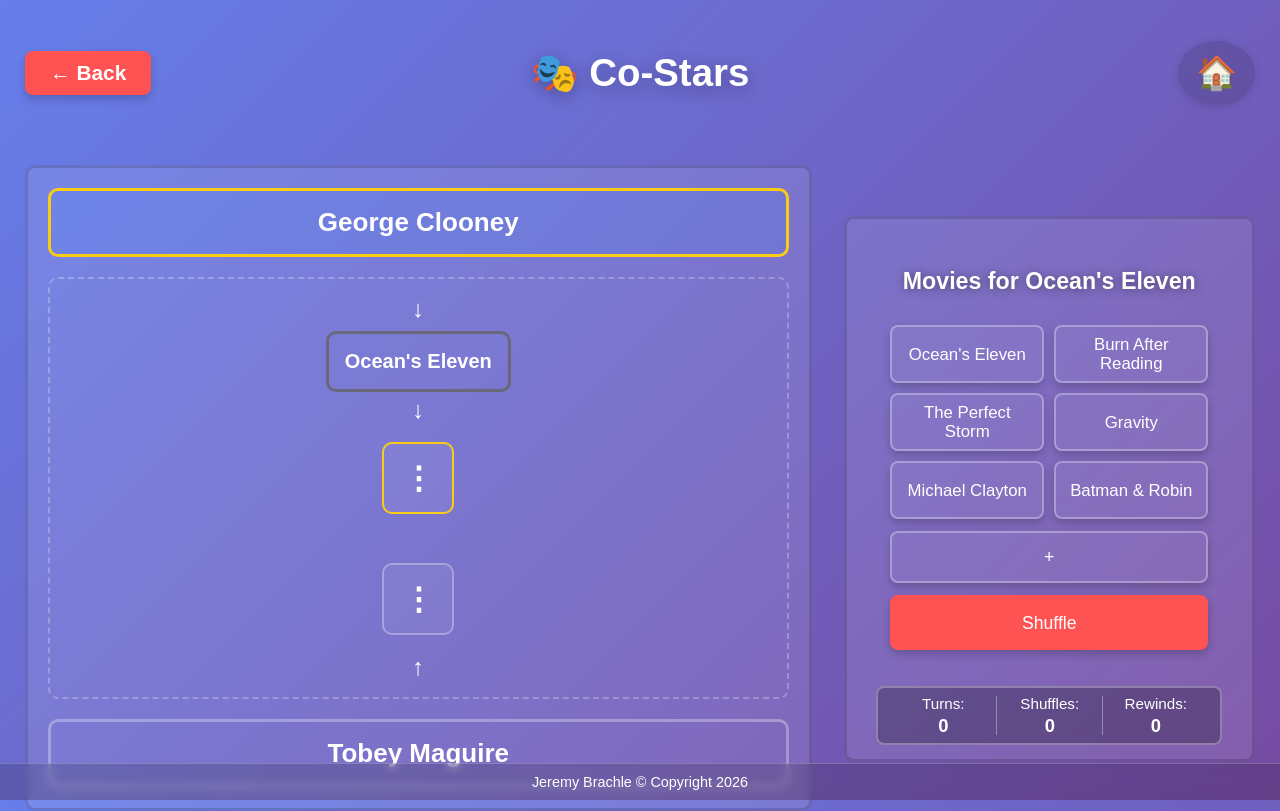
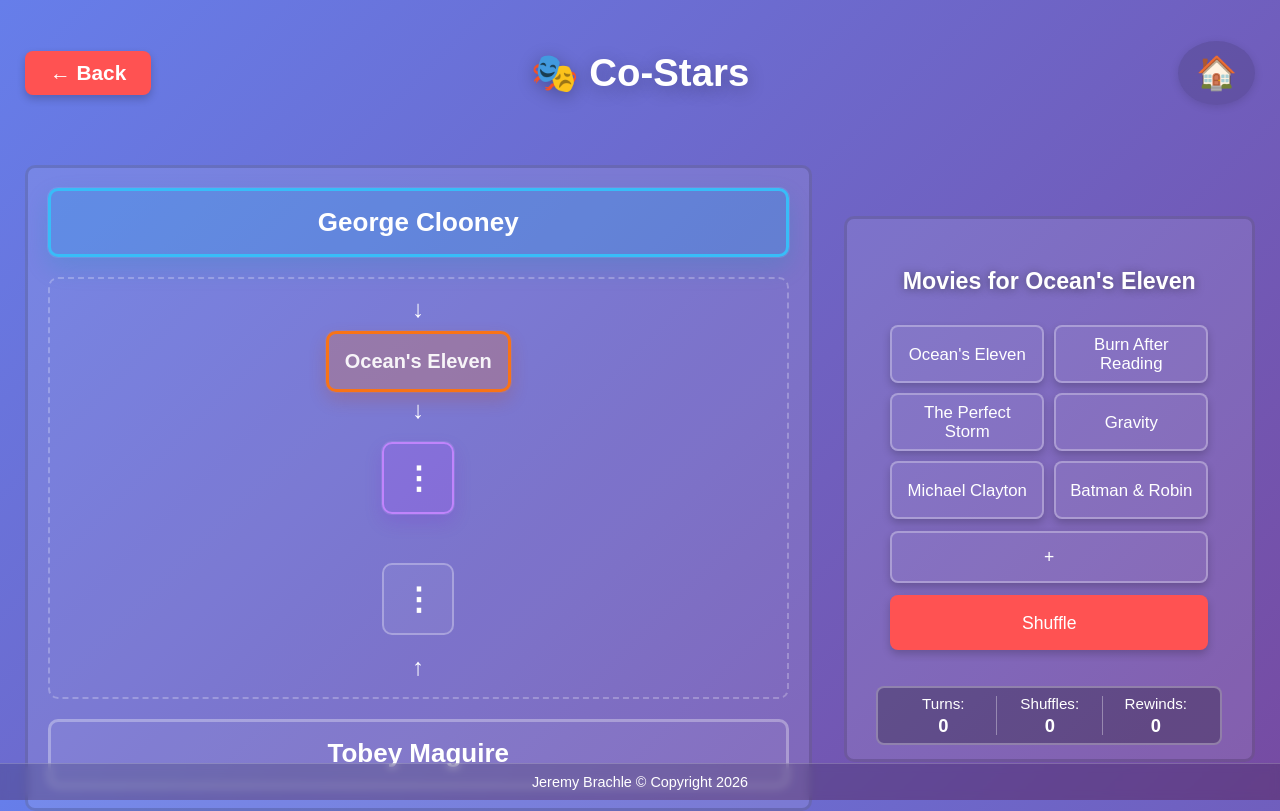
Before and after one commit to jeremybrachle/co-stars-frontend, a React (Vite) app: page /game in a window 1280 px wide. Both pictures are taken after a click on the button "Ocean's Eleven". Built offline with nearby package versions, Linux system fonts and the light colour scheme.

Commit message:
Updating coloring for path creation

```diff
--- a/src/components/game/GameLeftPanel.css
+++ b/src/components/game/GameLeftPanel.css
@@ -17,22 +17,29 @@
   padding: 16px;
   border-radius: 10px;
   border: 3px solid rgba(255, 255, 255, 0.3);
+  background: rgba(255, 255, 255, 0.05);
+  color: white;
   text-align: center;
   cursor: pointer;
   transition: 0.2s;
 }
 
-.game-left-panel__actor-box--active {
-  border-color: #3b82f6;
-  background: rgba(59, 130, 246, 0.15);
+.game-left-panel__actor-box--selected-side {
+  border-color: #38bdf8;
+  background: rgba(14, 165, 233, 0.22);
+  box-shadow: 0 0 0 1px rgba(125, 211, 252, 0.2), 0 10px 24px rgba(8, 145, 178, 0.2);
 }
 
-.game-left-panel__actor-box--current {
-  border-color: #facc15;
+.game-left-panel__actor-box--placed {
+  border-color: #94a3b8;
+  background: rgba(71, 85, 105, 0.32);
+  color: rgba(255, 255, 255, 0.92);
 }
 
-.game-left-panel__actor-box--completed {
-  border-color: rgba(100, 100, 100, 0.8);
+.game-left-panel__actor-box--path-current {
+  border-color: #f97316;
+  background: rgba(249, 115, 22, 0.22);
+  box-shadow: 0 0 0 1px rgba(251, 146, 60, 0.18), 0 8px 18px rgba(194, 65, 12, 0.2);
 }
 
 .game-left-panel__path-area {
@@ -93,6 +100,12 @@
   background: rgba(255, 255, 255, 0.05);
 }
 
+.game-left-panel__ellipsis--active {
+  border-color: #c084fc;
+  background: rgba(168, 85, 247, 0.22);
+  box-shadow: 0 0 0 1px rgba(216, 180, 254, 0.18), 0 8px 18px rgba(126, 34, 206, 0.18);
+}
+
 .game-left-panel__ellipsis-icon {
   font-size: 1.2em;
 }
--- a/src/components/game/GameLeftPanel.tsx
+++ b/src/components/game/GameLeftPanel.tsx
@@ -23,7 +23,7 @@
 }) {
   return (
     <div
-      className={`game-left-panel__actor-box game-left-panel__ellipsis${highlight ? " game-left-panel__actor-box--current" : ""}`}
+      className={`game-left-panel__actor-box game-left-panel__ellipsis${highlight ? " game-left-panel__ellipsis--active" : ""}`}
       onClick={onClick}
     >
       <span className="game-left-panel__ellipsis-icon">⋮</span>
@@ -53,7 +53,7 @@
           return (
             <div key={`${step}-${idx}`} className="game-left-panel__step-group">
               <div
-                className={`game-left-panel__actor-box game-left-panel__actor-box--completed${isLast ? " game-left-panel__actor-box--current" : ""}`}
+                className={`game-left-panel__actor-box game-left-panel__actor-box--placed${isLast ? " game-left-panel__actor-box--path-current" : ""}`}
                 style={{ fontSize }}
                 onClick={isLast ? () => onSelectSide("top") : undefined}
               >
@@ -82,7 +82,7 @@
             <div key={`${step}-${idx}`} className="game-left-panel__step-group">
               <UpArrow />
               <div
-                className={`game-left-panel__actor-box game-left-panel__actor-box--completed${isLastSelected ? " game-left-panel__actor-box--current" : ""}`}
+                className={`game-left-panel__actor-box game-left-panel__actor-box--placed${isLastSelected ? " game-left-panel__actor-box--path-current" : ""}`}
                 style={{ fontSize }}
                 onClick={isLastSelected ? () => onSelectSide("bottom") : undefined}
               >
@@ -99,7 +99,7 @@
   return (
     <section className="game-left-panel">
       <div
-        className={`game-left-panel__actor-box${selectedSide === "top" ? " game-left-panel__actor-box--active game-left-panel__actor-box--current" : ""}`}
+        className={`game-left-panel__actor-box${selectedSide === "top" ? " game-left-panel__actor-box--selected-side" : ""}`}
         onClick={() => onSelectSide("top")}
       >
         {actorA}
@@ -111,7 +111,7 @@
       </div>
 
       <div
-        className={`game-left-panel__actor-box${selectedSide === "bottom" ? " game-left-panel__actor-box--active game-left-panel__actor-box--current" : ""}`}
+        className={`game-left-panel__actor-box${selectedSide === "bottom" ? " game-left-panel__actor-box--selected-side" : ""}`}
         onClick={() => onSelectSide("bottom")}
       >
         {actorB}
```
